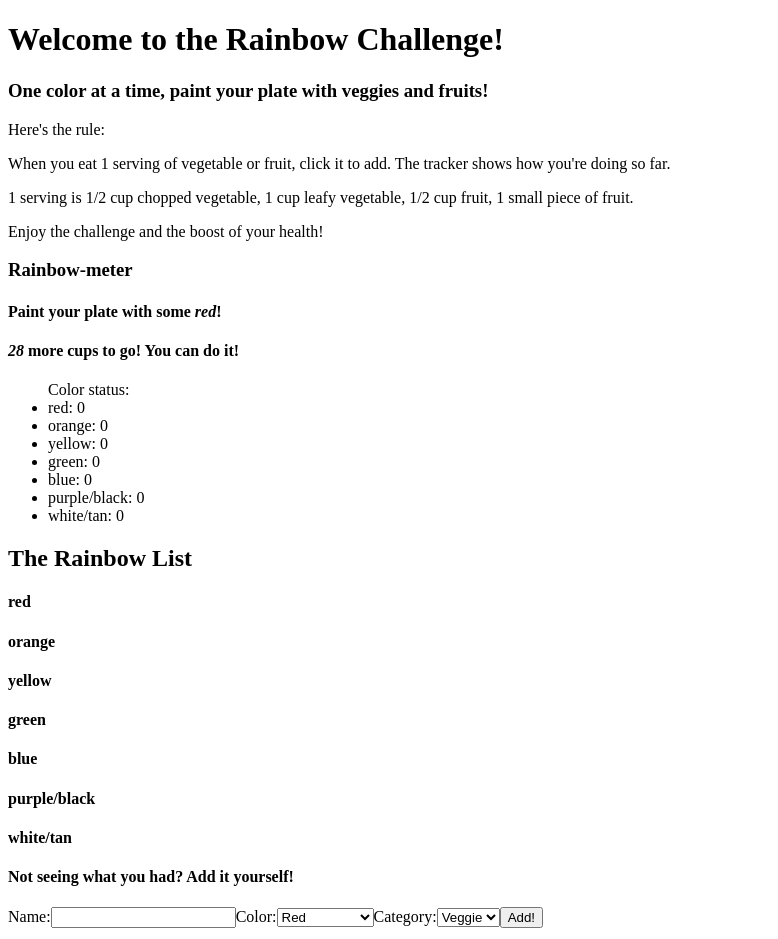
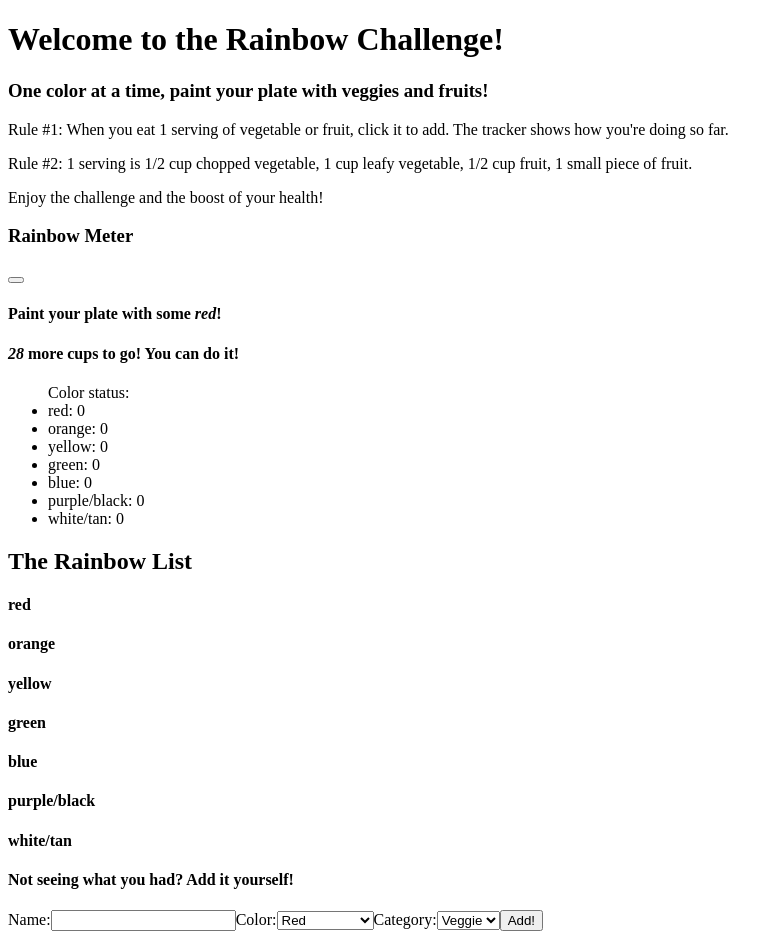
Before and after one commit to zxl3269117/mvp, a React app: page / in a window 1280 px wide. Shown: the whole page, without its empty margins (0-778 px from the left). Built offline with nearby package versions, Linux system fonts and the light colour scheme; no server answers.

Commit message:
copy change, set up a new reset button in Heading component

```diff
--- a/client/src/components/Heading.jsx
+++ b/client/src/components/Heading.jsx
@@ -23,11 +23,12 @@ function Heading(props) {
   return (
     <div>
       <h3>One color at a time, paint your plate with veggies and fruits!</h3>
-      <p>Here's the rule:</p>
-      <p>When you eat 1 serving of vegetable or fruit, click it to add. The tracker shows how you're doing so far.</p>
-      <p>1 serving is 1/2 cup chopped vegetable, 1 cup leafy vegetable, 1/2 cup fruit, 1 small piece of fruit.</p>
+      <p>Rule #1: When you eat 1 serving of vegetable or fruit, click it to add. The tracker shows how you're doing so far.</p>
+      <p>Rule #2: 1 serving is 1/2 cup chopped vegetable, 1 cup leafy vegetable, 1/2 cup fruit, 1 small piece of fruit.</p>
       <p>Enjoy the challenge and the boost of your health!</p>
-      <h3>Rainbow-meter</h3>
+      <h3>Rainbow Meter</h3>
+      {/* create button to restart a week */}
+      <button></button>
       <h4>{colorMessage}</h4>
       <h4>{totalMessage}</h4>
     </div>
```
